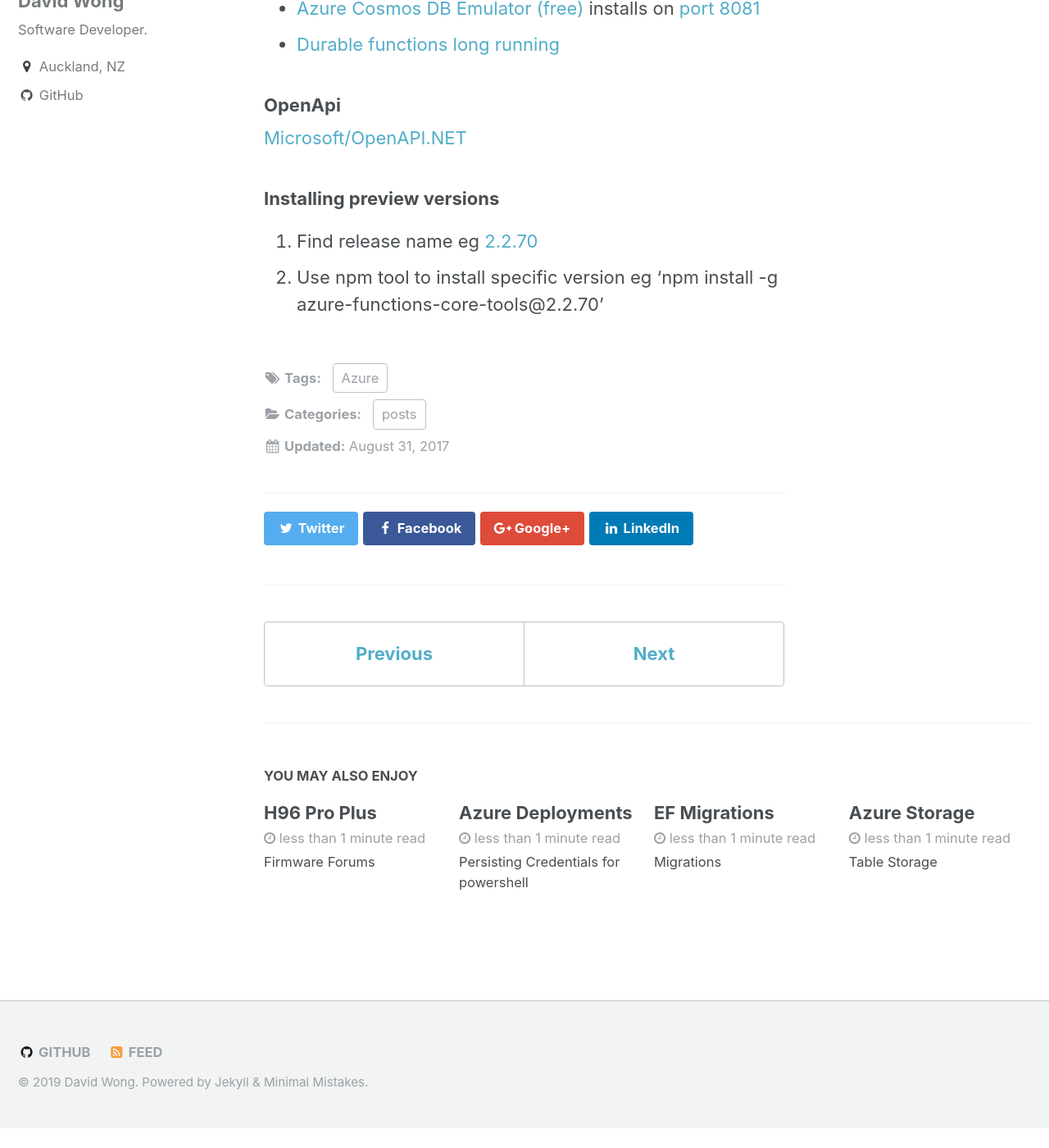
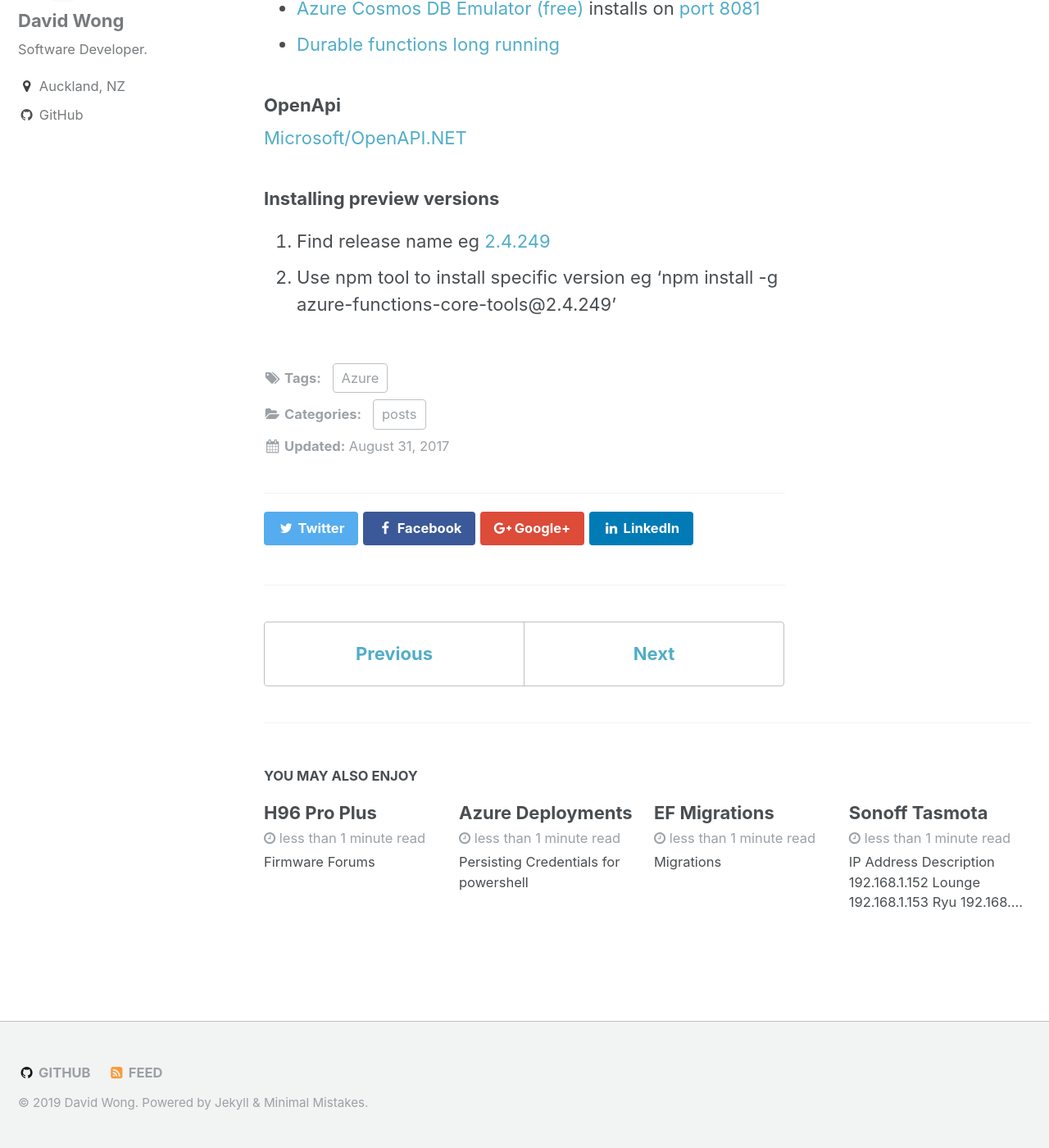
Before and after one commit to dvkwong/devint, a Jekyll site: the page built from _posts/2017-08-31-Azure-Functions.md, in a window 1280 px wide and 1400 px high, scrolled down 718 px. Shown: the whole window at 82% size. Built offline with Jekyll 4.4.1, drawn with Linux system fonts in a browser that asks for light colours; before the commit the page ends 2094 px from its top, so only the background shows below that.

Commit message:
Update blog posts

```diff
--- a/_posts/2017-08-31-Azure-Functions.md
+++ b/_posts/2017-08-31-Azure-Functions.md
@@ -22,5 +22,5 @@
 
 ### Installing preview versions
 
-1. Find release name eg [2.2.70](https://github.com/Azure/azure-functions-core-tools/releases)
-2. Use npm tool to install specific version eg 'npm install -g azure-functions-core-tools@2.2.70'
+1. Find release name eg [2.4.249](https://github.com/Azure/azure-functions-core-tools/releases)
+2. Use npm tool to install specific version eg 'npm install -g azure-functions-core-tools@2.4.249'
--- /dev/null
+++ b/_posts/2019-06-30-Sonoff-Tasmota.md
@@ -0,0 +1,27 @@
+---
+title: Sonoff Tasmota
+categories:
+  - posts
+tags:
+  - Sonoff
+  - Tasmota
+---
+
+
+
+| IP Address    | Description |
+| :------------ | :---------- |
+| 192.168.1.152 | Lounge      |
+| 192.168.1.153 | Ryu         |
+| 192.168.1.154 | Mum         |
+| 192.168.1.155 | Dad         |
+
+## Set Wifi and Static IP
+
+Termite
+
+ssid1 <SSID>
+password1 <Wifi Password>
+ipaddress1 <Static IP>
+ipaddress2 <Home IP>
+restart 1 Reboots device
```
Also changed, not shown: _posts/2018-01-23-Update-Xiaomi-Firmware.md (+1 -0 lines).
